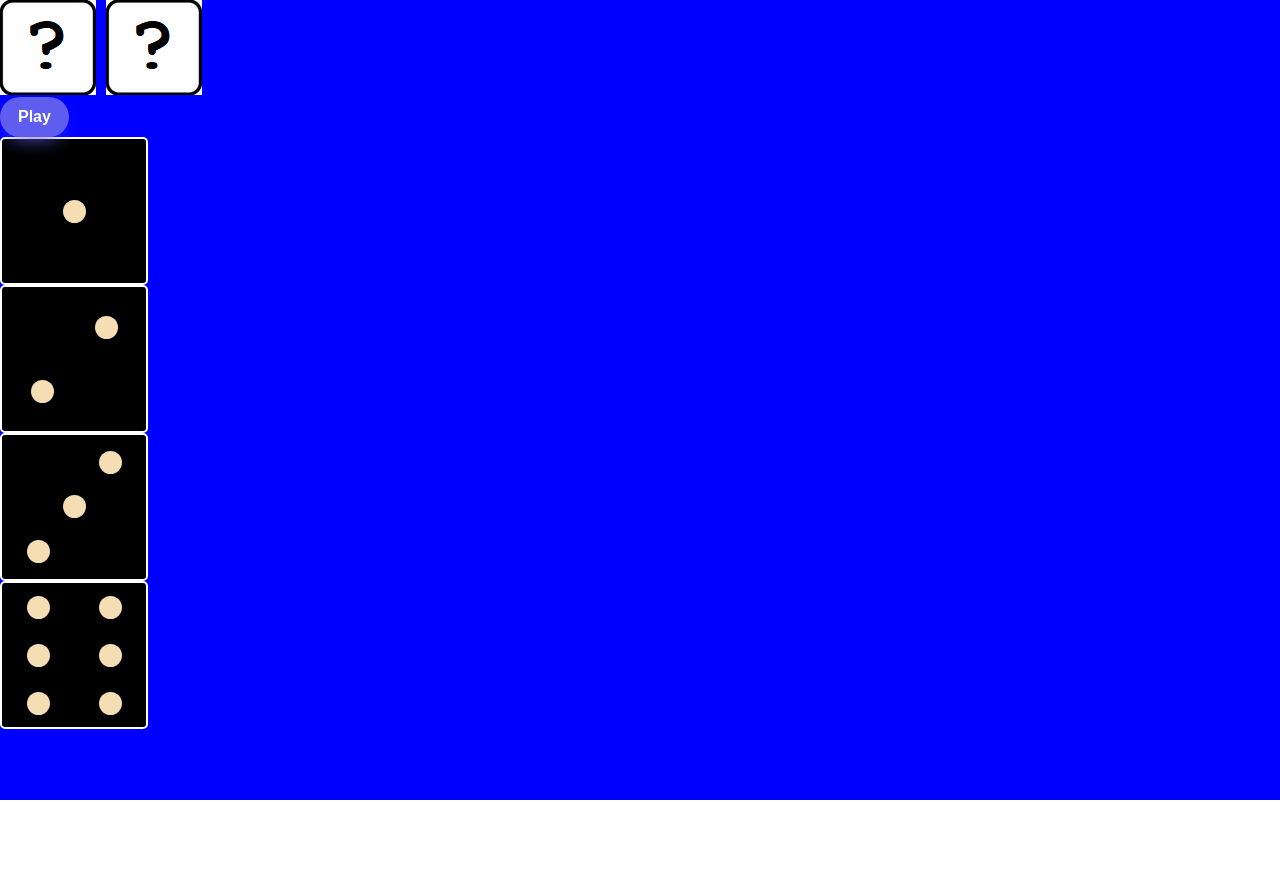
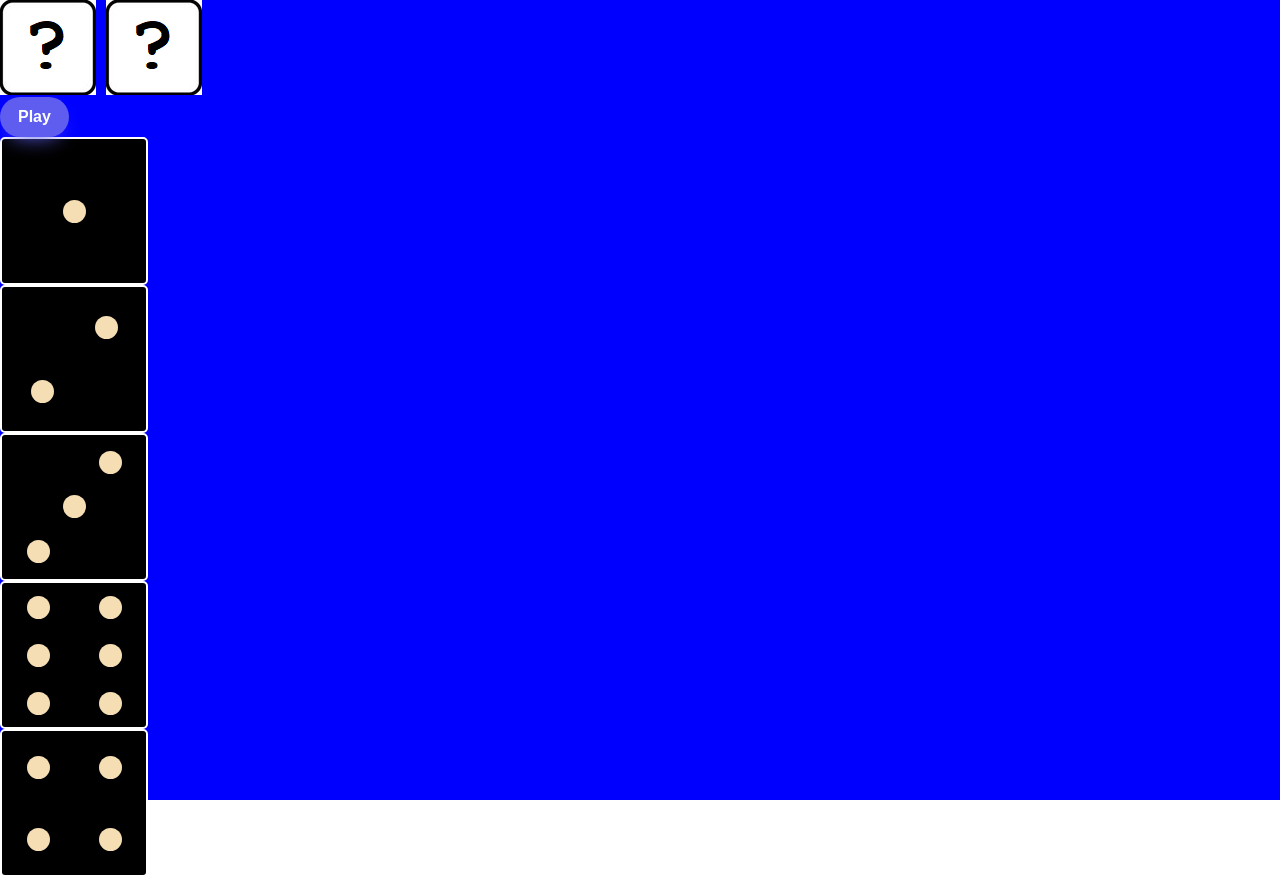
Before and after one commit to pabllot/cricket, a React (Vite) app: page / in a window 1280 px wide. Before the commit the page ends 800 px from the top, so only its background shows below. Built offline with nearby package versions, Linux system fonts and the light colour scheme.

Commit message:
dice four created

```diff
--- /dev/null
+++ b/src/components/Dice/Four/Four.jsx
@@ -0,0 +1,20 @@
+import React from 'react'
+
+import { Container } from './styles'
+
+const Four = () => {
+  return (
+    <Container>
+        <div className='fourW'>
+            <div className='four'></div>
+            <div className='four'></div>
+        </div>
+        <div className='fourW'>
+            <div className='four'></div>
+            <div className='four'></div>
+        </div>
+    </Container>
+  )
+}
+
+export default Four
--- /dev/null
+++ b/src/components/Dice/Four/styles.jsx
@@ -0,0 +1,30 @@
+import styled from "styled-components"
+
+export const Container = styled.div`
+width: 9rem;
+height: 9rem;
+border-radius: 5px;
+background: black;
+display: flex;
+flex-direction: column;
+align-items: center;
+justify-content: space-around;
+border: 2px solid white;
+
+.fourW {
+    width: 100%;
+    display: flex;
+    justify-content: space-around;
+}
+
+.four {
+    width: 23px;
+    height: 23px;
+    border-radius: 50%;
+    background: wheat;
+
+
+}
+
+
+`
--- a/src/components/Main.jsx
+++ b/src/components/Main.jsx
@@ -13,6 +13,7 @@ import Six from './Dice/Six/Six'
 import One from './Dice/One/One'
 import Two from './Dice/Two/Two'
 import Three from './Dice/Three/Three'
+import Four from './Dice/Four/Four'
 
 
 const Main = () => {
@@ -87,6 +88,7 @@ const Main = () => {
         <Two />
         <Three />
         <Six />
+        <Four />
     </Container>
   )
 }
```
